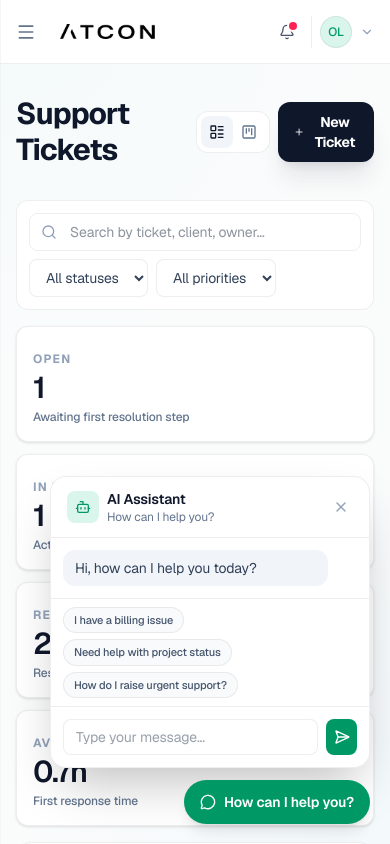
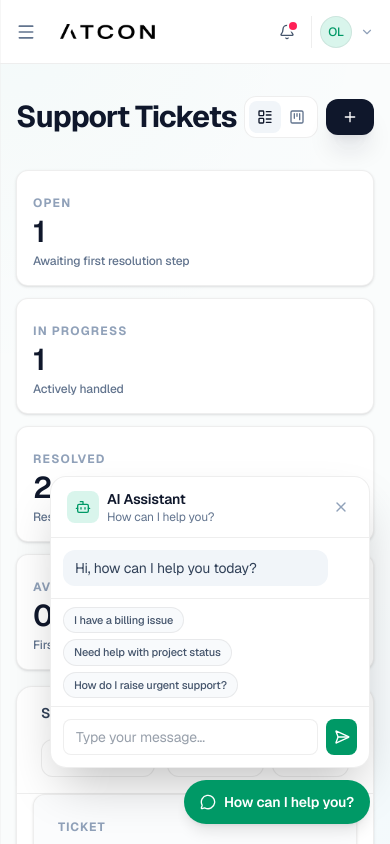
Before and after one commit to ashishcodespace/atcon, a Next.js app: page /support in a window 390 px wide. Built offline with nearby package versions, Linux system fonts and the light colour scheme.

Commit message:
feat: fix responsive of pages

```diff
--- a/src/app/(ops)/reports/page.tsx
+++ b/src/app/(ops)/reports/page.tsx
@@ -118,27 +118,34 @@ export default function ReportsPage() {
         ]}
       />
       <div className="grid grid-cols-12 gap-4">
-        <Card className="col-span-7">
+        <Card className="col-span-12 lg:col-span-7">
           <CardHeader>
             <CardTitle>Project Profitability</CardTitle>
           </CardHeader>
-          <CardContent className="space-y-2">
+          <CardContent className="space-y-3">
             {profitabilityRows.map((row) => (
-              <div key={row.id} className="rounded-xl border border-slate-200 bg-slate-50 px-3 py-2">
-                <div className="flex items-center justify-between">
-                  <div>
-                    <Link href={`/clients/${row.clientId}`} className="text-sm font-medium text-slate-800 hover:underline">
+              <div key={row.id} className="rounded-xl border border-slate-200 bg-slate-50 p-4 transition-all hover:border-slate-300">
+                <div className="flex flex-col sm:flex-row sm:items-center justify-between gap-2">
+                  <div className="min-w-0">
+                    <Link href={`/clients/${row.clientId}`} className="text-sm font-bold text-slate-800 hover:text-slate-900 transition-colors block truncate">
                       {row.projectName}
                     </Link>
-                    <p className="text-xs text-slate-500">{row.clientName}</p>
+                    <p className="text-xs text-slate-500 font-medium">{row.clientName}</p>
                   </div>
-                  <p className={`text-sm font-semibold ${row.margin < 0 ? "text-rose-700" : "text-emerald-700"}`}>
+                  <p className={`text-base font-bold shrink-0 ${row.margin < 0 ? "text-rose-600" : "text-emerald-600"}`}>
                     {formatCurrency(row.margin)}
                   </p>
                 </div>
-                <p className="mt-1 text-xs text-slate-500">
-                  Revenue {formatCurrency(row.recognized)} · Cost base {formatCurrency(row.costBase)}
-                </p>
+                <div className="mt-3 pt-3 border-t border-slate-200/50 flex flex-wrap gap-x-4 gap-y-1 text-[11px] font-semibold text-slate-500 uppercase tracking-tight">
+                  <div className="flex items-center gap-1.5">
+                    <span className="text-slate-300">Rev</span>
+                    <span className="text-slate-700">{formatCurrency(row.recognized)}</span>
+                  </div>
+                  <div className="flex items-center gap-1.5">
+                    <span className="text-slate-300">Cost</span>
+                    <span className="text-slate-700">{formatCurrency(row.costBase)}</span>
+                  </div>
+                </div>
               </div>
             ))}
             {profitabilityRows.length === 0 ? (
@@ -147,7 +154,7 @@ export default function ReportsPage() {
           </CardContent>
         </Card>
 
-        <Card className="col-span-1 lg:col-span-5">
+        <Card className="col-span-12 lg:col-span-5">
           <CardHeader>
             <CardTitle>Utilization Split</CardTitle>
           </CardHeader>
--- a/src/components/pages/contracts-page.tsx
+++ b/src/components/pages/contracts-page.tsx
@@ -219,32 +219,7 @@ export function ContractsPageClient() {
 
           <StatStrip stats={stats} />
 
-          <div className="flex flex-row items-center gap-3">
-            <div className="relative flex-1">
-              <Search className="absolute left-3 top-1/2 -translate-y-1/2 h-4 w-4 text-slate-400" />
-              <input
-                type="text"
-                placeholder="Search by title, client, or reference..."
-                className="w-full pl-10 pr-4 py-2.5 bg-white border border-slate-200 rounded-xl text-sm focus:outline-none focus:border-emerald-500 transition-all"
-                value={searchQuery}
-                onChange={(event) => setSearchQuery(event.target.value)}
-              />
-            </div>
-            <div className="relative shrink-0">
-              <select
-                className="appearance-none cursor-pointer bg-white border border-slate-200 rounded-xl pl-3 pr-9 py-2.5 text-sm text-slate-700 outline-none hover:bg-slate-50 focus:border-emerald-500 transition-colors shadow-sm"
-                value={statusFilter}
-                onChange={(event) => setStatusFilter(event.target.value as ContractStatus | "all")}
-              >
-                <option value="all">All Status</option>
-                <option value="signed">Signed</option>
-                <option value="sent">Sent</option>
-                <option value="draft">Draft</option>
-                <option value="expired">Expired</option>
-              </select>
-              <ChevronDown className="pointer-events-none absolute right-3 top-1/2 -translate-y-1/2 h-4 w-4 text-slate-400" />
-            </div>
-          </div>
+
 
           <div className="rounded-2xl border border-slate-200/60 bg-white shadow-sm overflow-hidden">
             {/* Table */}
--- a/src/components/pages/support-page.tsx
+++ b/src/components/pages/support-page.tsx
@@ -144,46 +144,14 @@ export function SupportPageClient() {
               <KanbanSquare className="h-4 w-4" />
             </button>
           </div>
-          <Button className="gap-2" onClick={() => setShowCreateModal(true)}>
+          <Button className="gap-2 px-3 sm:px-4" onClick={() => setShowCreateModal(true)}>
             <Plus className="h-4 w-4" />
-            New Ticket
+            <span className="hidden sm:inline">New Ticket</span>
           </Button>
         </div>
       </div>
 
-      <div className="flex flex-wrap items-center gap-2 rounded-xl border border-slate-200 bg-white p-3">
-        <div className="relative min-w-[220px] flex-1">
-          <Search className="absolute left-3 top-1/2 h-4 w-4 -translate-y-1/2 text-slate-400" />
-          <input
-            value={query}
-            onChange={(event) => setQuery(event.target.value)}
-            placeholder="Search by ticket, client, owner..."
-            className="w-full rounded-lg border border-slate-200 py-2 pl-10 pr-3 text-sm outline-none focus:border-emerald-500"
-          />
-        </div>
-        <select
-          className="rounded-lg border border-slate-200 bg-white px-3 py-2 text-sm text-slate-700 outline-none"
-          value={statusFilter}
-          onChange={(event) => setStatusFilter(event.target.value as SupportTicketStatus | "all")}
-        >
-          <option value="all">All statuses</option>
-          <option value="open">Open</option>
-          <option value="in_progress">In progress</option>
-          <option value="resolved">Resolved</option>
-          <option value="closed">Closed</option>
-        </select>
-        <select
-          className="rounded-lg border border-slate-200 bg-white px-3 py-2 text-sm text-slate-700 outline-none"
-          value={priorityFilter}
-          onChange={(event) => setPriorityFilter(event.target.value as SupportTicketPriority | "all")}
-        >
-          <option value="all">All priorities</option>
-          <option value="urgent">Urgent</option>
-          <option value="high">High</option>
-          <option value="medium">Medium</option>
-          <option value="low">Low</option>
-        </select>
-      </div>
+
 
       <StatStrip
         stats={[
@@ -196,8 +164,43 @@ export function SupportPageClient() {
 
       {view === "list" ? (
         <Card>
-          <CardHeader>
-            <CardTitle>Support Queue</CardTitle>
+          <CardHeader className="px-6 py-4 border-b border-slate-50 flex flex-col sm:flex-row sm:items-center justify-between gap-4">
+            <CardTitle className="text-lg font-bold">Support Queue</CardTitle>
+            <div className="flex flex-row items-center gap-3 w-full sm:w-auto">
+              <div className="relative flex-1 md:w-80">
+                <Search className="absolute left-3 top-1/2 -translate-y-1/2 h-4 w-4 text-slate-400" />
+                <input
+                  value={query}
+                  onChange={(e) => setQuery(e.target.value)}
+                  placeholder="Search tickets..."
+                  className="w-full pl-10 pr-4 py-2 bg-white border border-slate-200 rounded-xl text-sm outline-none focus:border-emerald-500 transition-all"
+                />
+              </div>
+              <div className="flex items-center gap-2">
+                <select
+                  className="appearance-none bg-white border border-slate-200 rounded-xl px-3 py-2 text-sm text-slate-700 outline-none hover:bg-slate-50 focus:border-emerald-500 transition-colors"
+                  value={statusFilter}
+                  onChange={(e) => setStatusFilter(e.target.value as SupportTicketStatus | "all")}
+                >
+                  <option value="all">Status</option>
+                  <option value="open">Open</option>
+                  <option value="in_progress">In Progress</option>
+                  <option value="resolved">Resolved</option>
+                  <option value="closed">Closed</option>
+                </select>
+                <select
+                  className="appearance-none bg-white border border-slate-200 rounded-xl px-3 py-2 text-sm text-slate-700 outline-none hover:bg-slate-50 focus:border-emerald-500 transition-colors"
+                  value={priorityFilter}
+                  onChange={(e) => setPriorityFilter(e.target.value as SupportTicketPriority | "all")}
+                >
+                  <option value="all">Priority</option>
+                  <option value="urgent">Urgent</option>
+                  <option value="high">High</option>
+                  <option value="medium">Medium</option>
+                  <option value="low">Low</option>
+                </select>
+              </div>
+            </div>
           </CardHeader>
           <CardContent>
             <DataTable
@@ -283,6 +286,34 @@ export function SupportPageClient() {
           </CardContent>
         </Card>
       ) : (
+        <>
+          <div className="flex flex-col sm:flex-row sm:items-center justify-between gap-4 bg-white p-4 rounded-2xl border border-slate-200 shadow-sm">
+            <h2 className="text-lg font-bold text-slate-800">Support Board</h2>
+            <div className="flex flex-row items-center gap-3 w-full sm:w-auto">
+              <div className="relative flex-1 md:w-64">
+                <Search className="absolute left-3 top-1/2 -translate-y-1/2 h-4 w-4 text-slate-400" />
+                <input
+                  value={query}
+                  onChange={(e) => setQuery(e.target.value)}
+                  placeholder="Search cards..."
+                  className="w-full pl-10 pr-4 py-2 bg-white border border-slate-200 rounded-xl text-sm outline-none focus:border-emerald-500 transition-all"
+                />
+              </div>
+              <div className="flex items-center gap-2">
+                <select
+                  className="bg-white border border-slate-200 rounded-xl px-3 py-2 text-sm text-slate-700 outline-none"
+                  value={priorityFilter}
+                  onChange={(e) => setPriorityFilter(e.target.value as SupportTicketPriority | "all")}
+                >
+                  <option value="all">Priority</option>
+                  <option value="urgent">Urgent</option>
+                  <option value="high">High</option>
+                  <option value="medium">Medium</option>
+                  <option value="low">Low</option>
+                </select>
+              </div>
+            </div>
+          </div>
           <div className="grid grid-cols-1 gap-4 xl:grid-cols-4">
             {boardColumns.map((column) => {
               const columnRows = ticketsWithRefs.filter((ticket) => ticket.status === column.status);
@@ -326,6 +357,7 @@ export function SupportPageClient() {
               );
             })}
           </div>
+        </>
       )}
 
       {showCreateModal ? (
```
Also changed, not shown: src/components/pages/automation-page.tsx (+8 -10 lines). Lines whose indentation alone changed are shown as unchanged.
